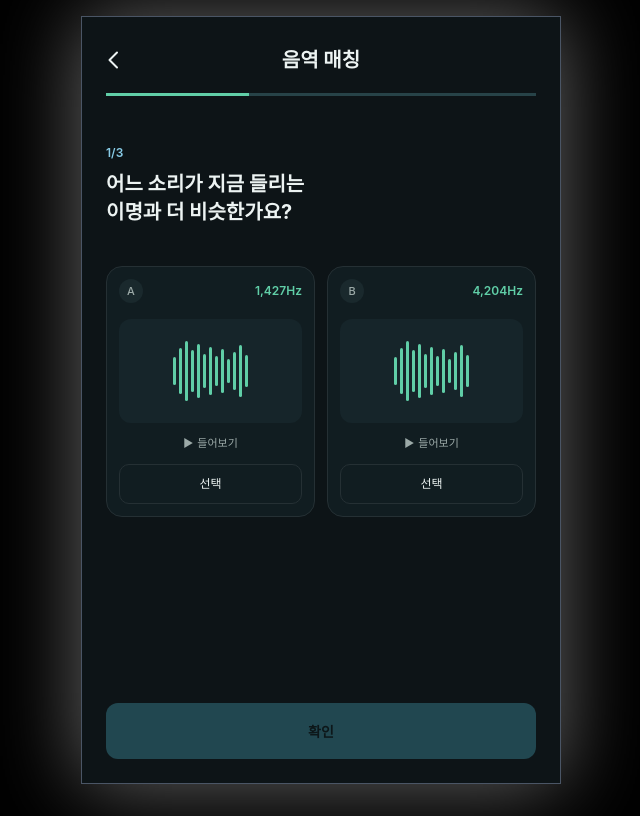
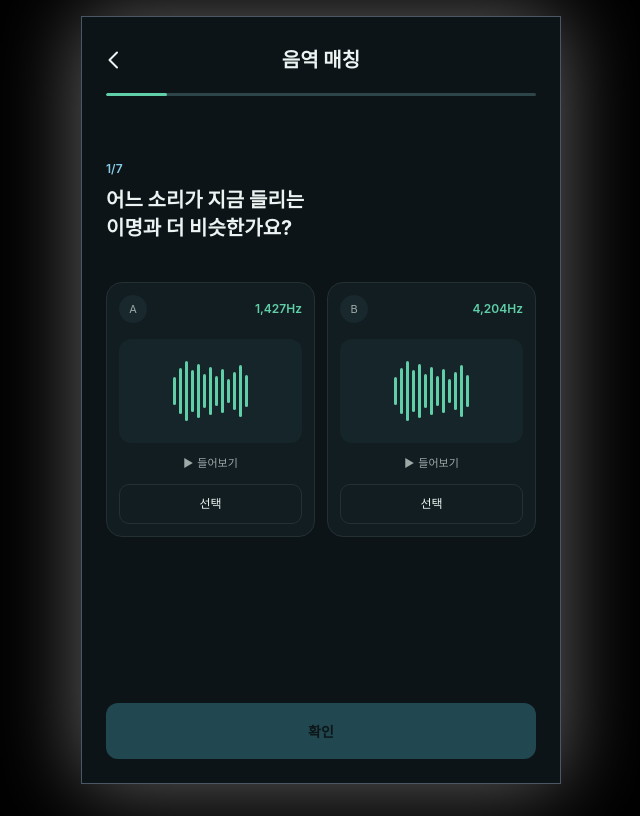
Before and after one commit to 2026-LIKELION-SOMNI/2026-likilion-ds2, a React (Vite) app in the folder frontend/: page /frequency in a window 1280 px wide. Shown: the whole page, without its empty margins (319-959 px from the left). Built offline with nearby package versions, Linux system fonts and the light colour scheme.

Commit message:
음역 매칭 변경 디자인 반영

```diff
--- a/frontend/dev-dist/sw.js
+++ b/frontend/dev-dist/sw.js
@@ -81,7 +81,7 @@ define(['./workbox-7e5eb42b'], (function (workbox) { 'use strict';
     "revision": "3ca0b8505b4bec776b69afdba2768812"
   }, {
     "url": "index.html",
-    "revision": "0.q9ttgo081d8"
+    "revision": "0.ma3k504n7u8"
   }], {});
   workbox.cleanupOutdatedCaches();
   workbox.registerRoute(new workbox.NavigationRoute(workbox.createHandlerBoundToURL("index.html"), {
--- a/frontend/src/components/frequency/FrequencyCard.tsx
+++ b/frontend/src/components/frequency/FrequencyCard.tsx
@@ -4,6 +4,8 @@ interface FrequencyCardProps {
   label: FrequencyOptionId;
   frequency: number;
   selected: boolean;
+  playing: boolean;
+  showError: boolean;
   onSelect: () => void;
   onPlay: () => void;
 }
@@ -16,16 +18,20 @@ function FrequencyCard({
   label,
   frequency,
   selected,
+  playing,
+  showError,
   onSelect,
   onPlay,
 }: FrequencyCardProps) {
+  const cardActive = selected || playing;
+
   return (
     <article
       className={`
         min-w-0 flex-1 rounded-[1rem] border p-3
         ${
-            selected
-                ? "border-primary bg-[#102821]"
+          cardActive
+            ? "border-[#60CEA7] bg-[#111d21]"
             : "border-border bg-[#111d21]"
         }
       `}
@@ -33,15 +39,15 @@ function FrequencyCard({
       <div className="flex items-center justify-between">
         <span
           className="
-                flex size-6 items-center justify-center
-                rounded-full bg-[#1a292d]
-                text-[0.6875rem] font-medium text-text-secondary
+            flex h-7 w-7 items-center justify-center
+            rounded-full bg-[#18282d]
+            text-[0.6875rem] text-text-secondary
           "
         >
           {label}
         </span>
 
-            <span className="text-[0.75rem] font-semibold text-primary">
+        <span className="text-[0.75rem] font-semibold text-[#60CEA7]">
           {frequency.toLocaleString()}Hz
         </span>
       </div>
@@ -56,7 +62,7 @@ function FrequencyCard({
         {WAVE_HEIGHTS.map((height, index) => (
           <span
             key={`${label}-${index}`}
-                className="w-[0.1875rem] rounded-full bg-primary"
+            className="w-[0.1875rem] rounded-full bg-[#60CEA7]"
             style={{ height: `${height}px` }}
           />
         ))}
@@ -65,13 +71,21 @@ function FrequencyCard({
       <button
         type="button"
         onClick={onPlay}
-            className="
+        className={`
           mt-2 flex w-full items-center justify-center gap-1
-            py-1 text-[0.6875rem] text-text-secondary
-            "
+          py-1 text-[0.6875rem]
+          ${
+            playing
+              ? "text-[#60CEA7]"
+              : "text-text-secondary"
+          }
+        `}
       >
-            <span aria-hidden="true">▶</span>
-            <span>들어보기</span>
+        <span aria-hidden="true">
+          {playing ? "▶" : "▶"}
+        </span>
+
+        <span>{playing ? "재생중" : "들어보기"}</span>
       </button>
 
       <button
@@ -82,7 +96,9 @@ function FrequencyCard({
           text-[0.75rem] font-medium
           ${
             selected
-                ? "border-[#195644] bg-[#17483b] text-primary"
+            ? "border-[#2D4548] bg-[#173A34] text-[#60CEA7]"
+              : showError
+                ? "border-[##F09292] bg-transparent text-[#F09292]"
                 : "border-border bg-transparent text-text-primary"
           }
         `}
--- a/frontend/src/mock/frequencyData.ts
+++ b/frontend/src/mock/frequencyData.ts
@@ -32,6 +32,34 @@ export const frequencyQuestions: FrequencyQuestion[] = [
       { id: "B", frequency: 4204 },
     ],
   },
+  {
+    id: 4,
+    options: [
+      { id: "A", frequency: 1427 },
+      { id: "B", frequency: 4204 },
+    ],
+  },
+  {
+    id: 5,
+    options: [
+      { id: "A", frequency: 1427 },
+      { id: "B", frequency: 4204 },
+    ],
+  },
+  {
+    id: 6,
+    options: [
+      { id: "A", frequency: 1427 },
+      { id: "B", frequency: 4204 },
+    ],
+  },
+  {
+    id: 7,
+    options: [
+      { id: "A", frequency: 1427 },
+      { id: "B", frequency: 4204 },
+    ],
+  },
 ];
 
 export const mockFrequencyResult = 853;
--- a/frontend/src/pages/frequency/FrequencyPage.tsx
+++ b/frontend/src/pages/frequency/FrequencyPage.tsx
@@ -15,27 +15,39 @@ interface FrequencyAnswer {
 
 function FrequencyPage() {
   const [currentStep, setCurrentStep] = useState(0);
+
   const [selectedOptionId, setSelectedOptionId] =
     useState<FrequencyOptionId | null>(null);
+
+  const [playingOptionId, setPlayingOptionId] =
+    useState<FrequencyOptionId | null>(null);
+
   const [, setAnswers] = useState<FrequencyAnswer[]>([]);
+
   const [errorMessage, setErrorMessage] = useState("");
   const [isCompleted, setIsCompleted] = useState(false);
 
   const currentQuestion = frequencyQuestions[currentStep];
   const totalSteps = frequencyQuestions.length;
 
-  const progressWidth = isCompleted
-    ? 100
-    : ((currentStep + 1) / totalSteps) * 100;
+  const progressWidth = ((currentStep + 1) / totalSteps) * 100;
 
   const handleSelect = (optionId: FrequencyOptionId) => {
     setSelectedOptionId(optionId);
+    setPlayingOptionId(null);
     setErrorMessage("");
   };
 
-  const handlePlay = (frequency: number) => {
-    // TODO: 실제 음원 데이터 및 재생 중 디자인 확정 후 구현
+  const handlePlay = (
+    optionId: FrequencyOptionId,
+    frequency: number,
+  ) => {
+    // TODO: 실제 음원 재생 로직 연결
     console.log(`${frequency}Hz 임시 재생 버튼 클릭`);
+
+    setPlayingOptionId((previous) =>
+      previous === optionId ? null : optionId,
+    );
   };
 
   const handleConfirm = () => {
@@ -63,17 +75,20 @@ function FrequencyPage() {
 
     if (currentStep === totalSteps - 1) {
       setIsCompleted(true);
+      setPlayingOptionId(null);
       return;
     }
 
     setCurrentStep((previousStep) => previousStep + 1);
     setSelectedOptionId(null);
+    setPlayingOptionId(null);
     setErrorMessage("");
   };
 
   const handleRestart = () => {
     setCurrentStep(0);
     setSelectedOptionId(null);
+    setPlayingOptionId(null);
     setAnswers([]);
     setErrorMessage("");
     setIsCompleted(false);
@@ -82,34 +97,32 @@ function FrequencyPage() {
   if (isCompleted) {
     return (
       <div className="flex min-h-full flex-col px-6 pb-6">
-        <ProgressBar width={100} />
-
-        <section className="pt-16">
+        <section className="pt-12">
           <h1 className="text-[1.25rem] leading-[1.75rem] font-bold">
             이명과 가까운 음역을 찾았어요
           </h1>
 
-          <p className="mt-10 text-[2.5rem] leading-none font-bold text-primary">
+          <p className="mt-10 flex items-baseline font-bold leading-none text-[#60CEA7]">
+            <span className="text-[44px]">
               {mockFrequencyResult}
-            <span className="ml-1 text-[0.875rem]">Hz</span>
+            </span>
+
+            <span className="ml-1 text-[18px]">
+              Hz
+            </span>
           </p>
 
-          <div
-            className="
-              mt-5 rounded-[1rem] border border-[#1d5b49]
-              bg-[#102821] p-4
-            "
-          >
+          <div className="mt-5 rounded-[1rem] border border-[#1d5b49] bg-[#102821] p-4">
             <div className="flex h-[7rem] items-center justify-center gap-1">
-              {[32, 44, 56, 46, 38, 52, 60, 44, 34, 50, 58, 42, 54].map(
-                (height, index) => (
+              {[
+                32, 44, 56, 46, 38, 52, 60, 44, 34, 50, 58, 42, 54,
+              ].map((height, index) => (
                 <span
                   key={index}
                   className="w-1 rounded-full bg-primary"
                   style={{ height: `${height}px` }}
                 />
-                ),
-              )}
+              ))}
             </div>
 
             <p className="mt-2 text-center text-[0.6875rem] text-text-secondary">
@@ -133,7 +146,8 @@ function FrequencyPage() {
             type="button"
             className="
               h-14 w-full rounded-[0.75rem]
-              bg-primary text-[0.875rem] font-bold text-[#07100d]
+              bg-[#60CEA7]
+              text-[0.875rem] font-bold text-[#07100d]
             "
           >
             시작하기
@@ -156,17 +170,32 @@ function FrequencyPage() {
 
   return (
     <div className="flex min-h-full flex-col px-6 pb-6">
+      {/* 헤더 아래 여백 + 진행바 */}
+      <div className="pt-5">
+        <div
+          className="
+            h-[3px] w-full
+            overflow-hidden rounded-full
+            bg-[#2D4548]
+          "
+        >
           <ProgressBar width={progressWidth} />
+        </div>
+      </div>
 
-      <section className="pt-12">
+      {/* 질문 영역 */}
+      <section className="pt-16">
         <p className="text-[0.75rem] font-semibold text-text-tertiary">
           {currentStep + 1}/{totalSteps}
         </p>
 
         <h1
           className="
-            mt-2 text-[1.25rem] leading-[1.75rem]
-            font-bold text-text-primary
+            mt-2
+            text-[1.25rem]
+            leading-[1.75rem]
+            font-bold
+            text-text-primary
           "
         >
           어느 소리가 지금 들리는
@@ -174,6 +203,7 @@ function FrequencyPage() {
           이명과 더 비슷한가요?
         </h1>
 
+        {/* A / B 카드 */}
         <div className="mt-10 flex gap-3">
           {currentQuestion.options.map((option) => (
             <FrequencyCard
@@ -181,19 +211,25 @@ function FrequencyPage() {
               label={option.id}
               frequency={option.frequency}
               selected={selectedOptionId === option.id}
+              playing={playingOptionId === option.id}
+              showError={Boolean(errorMessage)}
               onSelect={() => handleSelect(option.id)}
-              onPlay={() => handlePlay(option.frequency)}
+              onPlay={() =>
+                handlePlay(option.id, option.frequency)
+              }
             />
           ))}
         </div>
 
+        {/* 선택 없이 확인 눌렀을 때 */}
         {errorMessage && (
-          <p className="mt-3 text-[0.75rem] text-danger">
+          <p className="mt-3 text-[0.75rem] text-[#F09292]">
             {errorMessage}
           </p>
         )}
       </section>
 
+      {/* 하단 확인 버튼 */}
       <div className="mt-auto pt-10">
         <button
           type="button"
@@ -203,7 +239,7 @@ function FrequencyPage() {
             text-[0.875rem] font-bold
             ${
               selectedOptionId
-                ? "bg-primary text-[#07100d]"
+                ? "bg-[#60CEA7] text-[#07100d]"
                 : "bg-[#214750] text-[#0d1719]"
             }
           `}
@@ -221,14 +257,14 @@ interface ProgressBarProps {
 
 function ProgressBar({ width }: ProgressBarProps) {
   return (
-    <div className="pt-5">
-      <div className="h-[0.1875rem] overflow-hidden bg-[#274348]">
     <div
-          className="h-full bg-primary transition-[width] duration-300"
+      className="
+        h-full rounded-full
+        bg-[#60CEA7]
+        transition-[width] duration-300
+      "
       style={{ width: `${width}%` }}
     />
-      </div>
-    </div>
   );
 }
 
```
Lines whose indentation alone changed are shown as unchanged.
